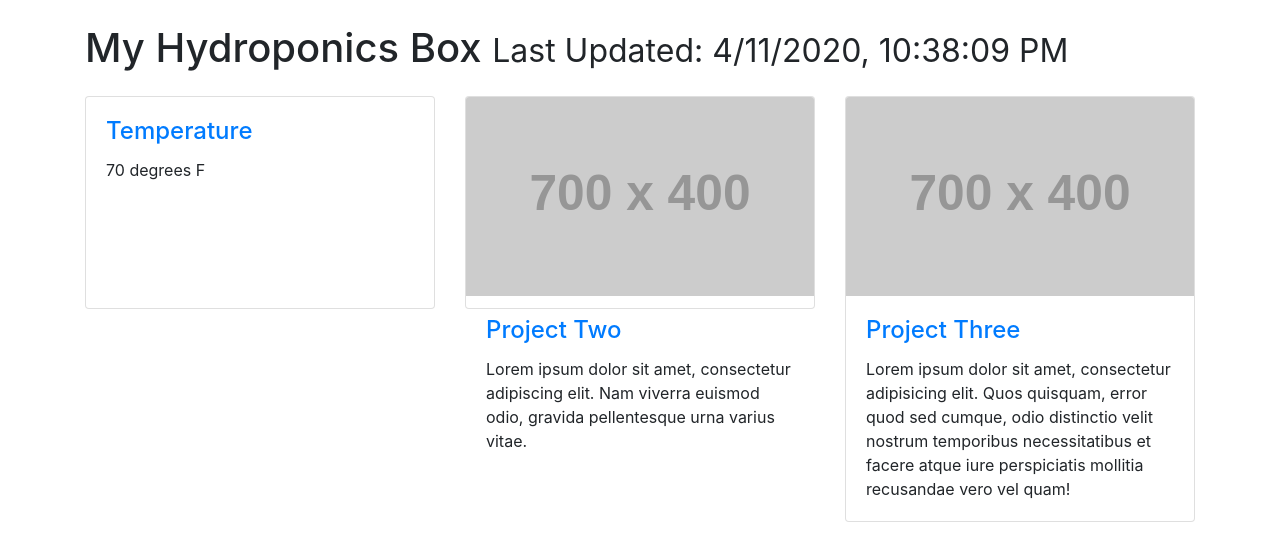
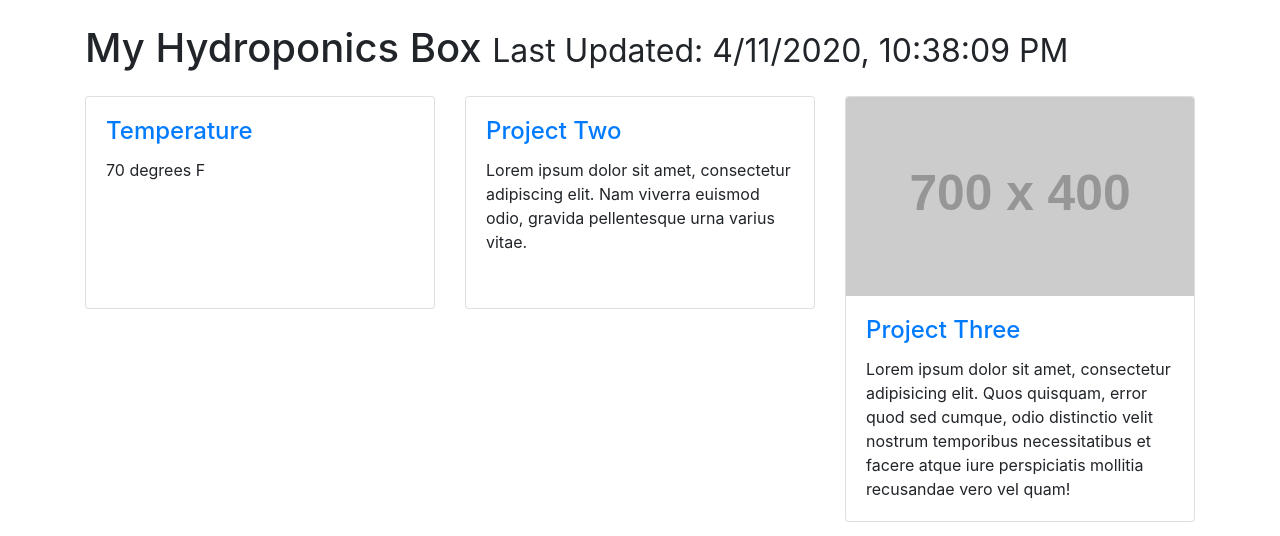
Before and after one commit to phadjian/hydroponics, a Flask app: page / in a window 1280 px wide. Shown: the top 536 px of the page. Run offline with Flask 2, Linux system fonts and the light colour scheme; grey boxes labelled with a size stand in for pictures from a placeholder-image service; some libraries are stand-ins or nearby versions.

Commit message:
fiddling

```diff
--- a/webapp/templates/newPage.html
+++ b/webapp/templates/newPage.html
@@ -22,7 +22,6 @@
   <div class="row">
     <div class="col-lg-4 col-sm-6 mb-4">
       <div class="card h-50">
-        <!--<a href="#"><img class="card-img-top" src="http://placehold.it/700x400" alt=""></a>-->
         <div class="card-body">
           <h4 class="card-title">
             <a href="#">Temperature</a>
@@ -33,7 +32,6 @@
     </div>
     <div class="col-lg-4 col-sm-6 mb-4">
       <div class="card h-50">
-        <a href="#"><img class="card-img-top" src="http://placehold.it/700x400" alt=""></a>
         <div class="card-body">
           <h4 class="card-title">
             <a href="#">Project Two</a>
```
